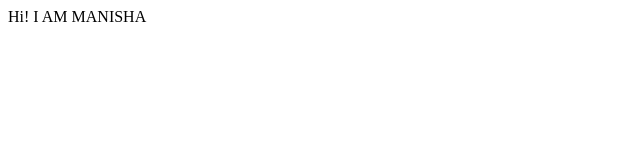
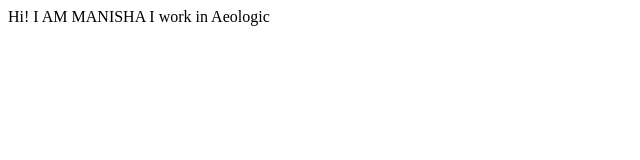
Before and after one commit to Manisha18Dec/manishasharma-projects, a plain HTML site: page index.html in a window 1280 px wide. Shown: the whole page, without its empty margins (0-640 px from the left). Drawn offline with Linux system fonts and the light colour scheme.

Commit message:
update text

```diff
--- a/index.html
+++ b/index.html
@@ -9,5 +9,6 @@
 </head>
 <body>
     Hi! I AM MANISHA
+    I work in Aeologic
 </body>
 </html>
```
